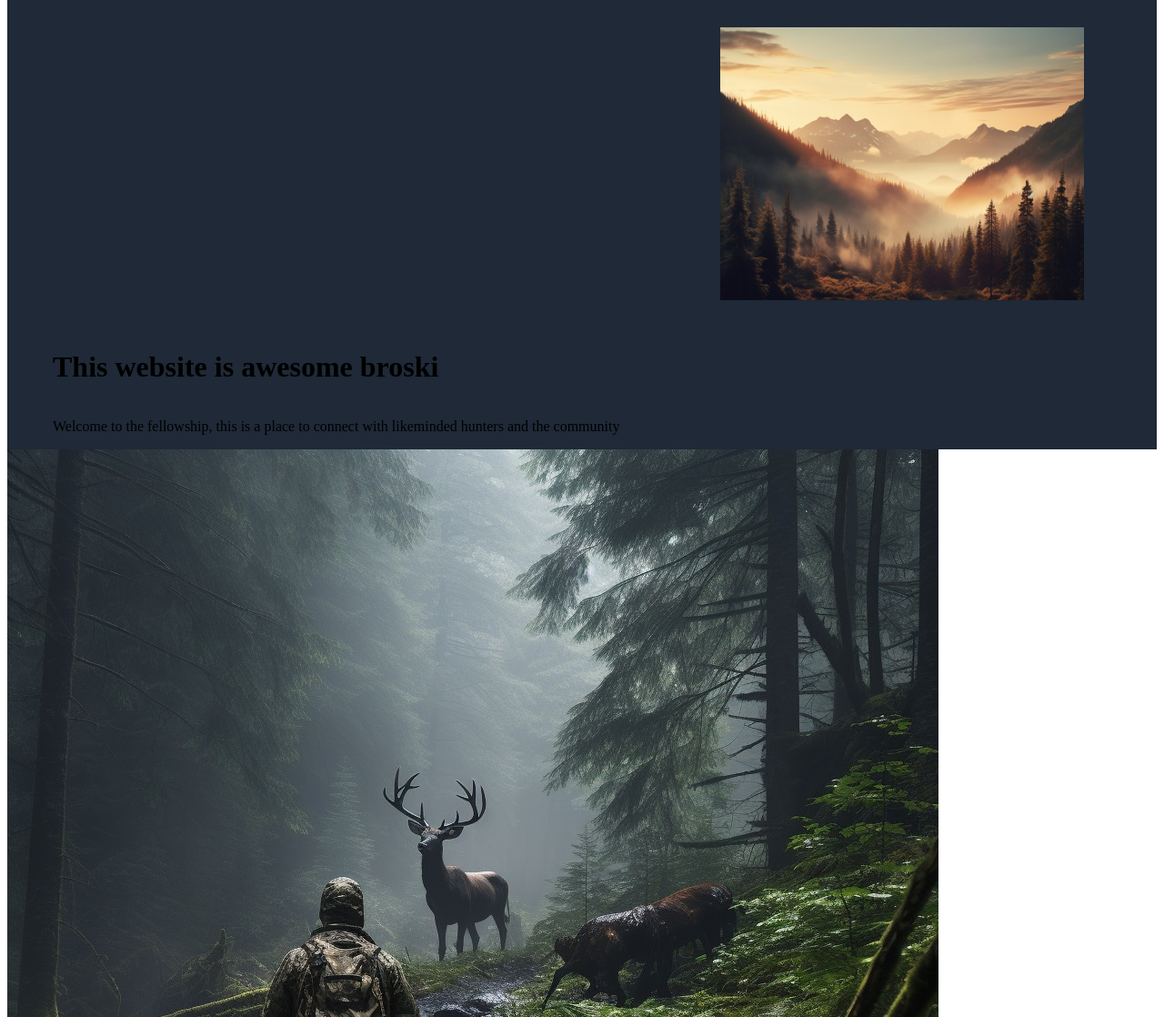
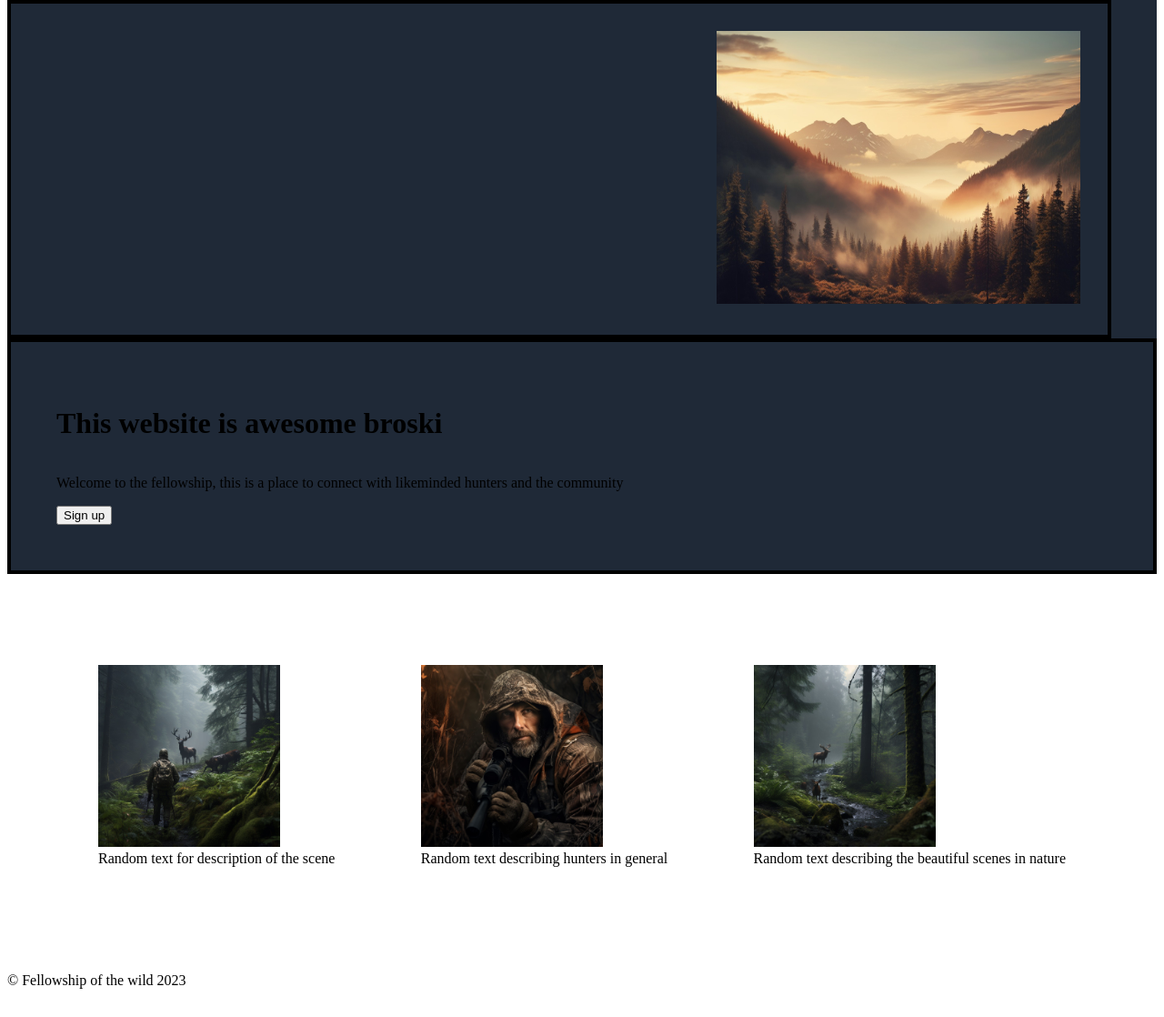
Before and after one commit to RelentlessDevs/landing-page, a plain HTML site: page index.html in a window 1280 px wide. Shown: the part 182-1300 px from the top of the page at 91% size. Drawn offline with Linux system fonts and the light colour scheme.

Commit message:
added sign up button

```diff
--- a/index.html
+++ b/index.html
@@ -32,13 +32,10 @@
             <div class="herotext">
                 <p>Welcome to the fellowship, this is a place to connect with likeminded hunters and the community</p>
             </div>
-
-
-
-
-
+            <div class="button"><button>Sign up</button></div>
 
         </div>
+
 
     </header>
 
@@ -46,16 +43,16 @@
 <div class="flex-container">
 
     <div class="item">
-    <img src="./pictures/stalking.jpg">
+    <img src="./pictures/stalking.jpg" width="200px height:100px">
         <div>Random text for description of the scene</div>
     </div>
     <div class="item">
-    <img src="./pictures/hunter.jpeg">
+    <img src="./pictures/hunter.jpeg"width="200px height:100px">
         <div>Random text describing hunters in general</div>
     </div>
 
     <div class="item">
-    <img src="./pictures/scenic.jpeg">
+    <img src="./pictures/scenic.jpeg"width="200px height:100px">
         <div>Random text describing the beautiful scenes in nature</div>
     </div>
 
--- a/style.css
+++ b/style.css
@@ -1,5 +1,6 @@
 .header{
     background-color: #1f2937;
+    flex: 1;
 
 
 
@@ -10,6 +11,8 @@
     justify-content:flex-end;
         padding: 3px;
     gap: 10px;
+
+
 
 }
 
@@ -26,10 +29,24 @@
     justify-content: flex-end;
     padding: 30px;
     margin-right: 50px;
+    border: 4px solid;
+    flex: 1;
 }
 .hero-container{
     display: flex;
     padding-left: 50px;
     justify-content: ;
     flex-direction: column;
+    padding: 50px;
+    align-items:flex-start;
+    border: 4px solid;
+
+
 }
+
+.flex-container{
+    display: flex;
+    justify-content: center;
+    padding: 100px;
+    justify-content: space-between;
+}
```
